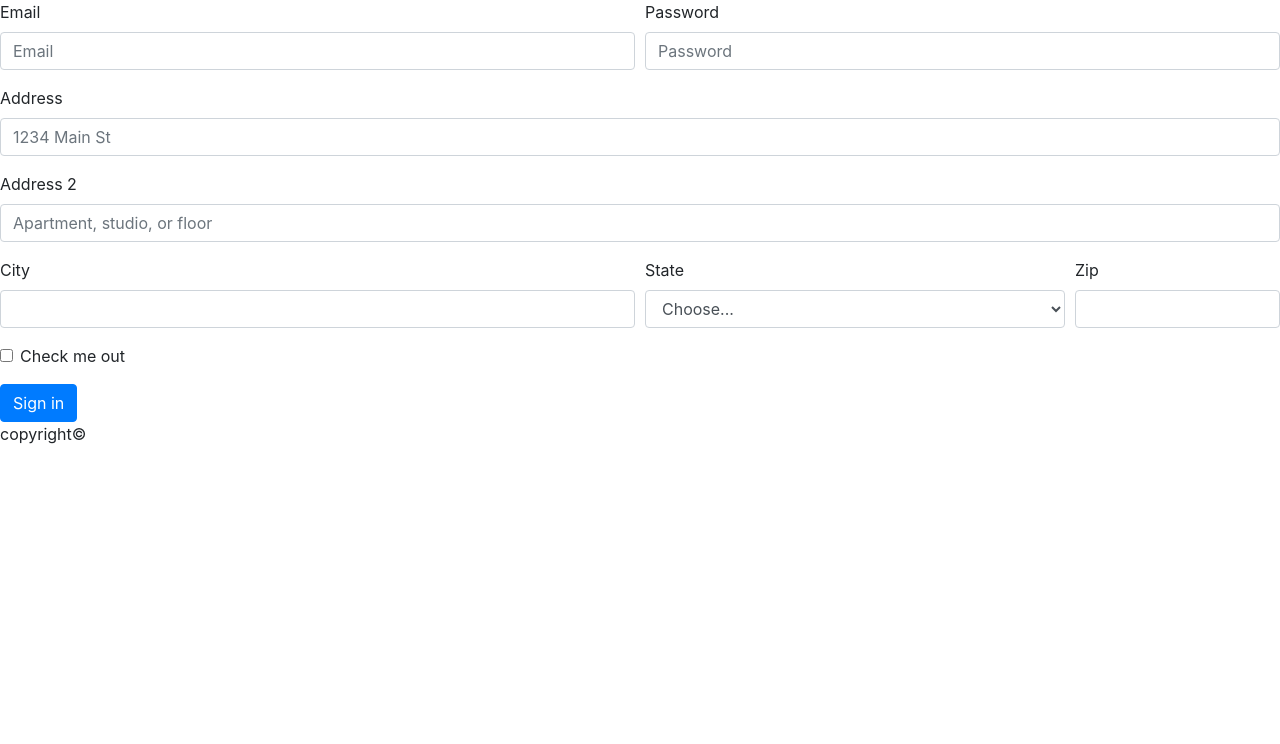
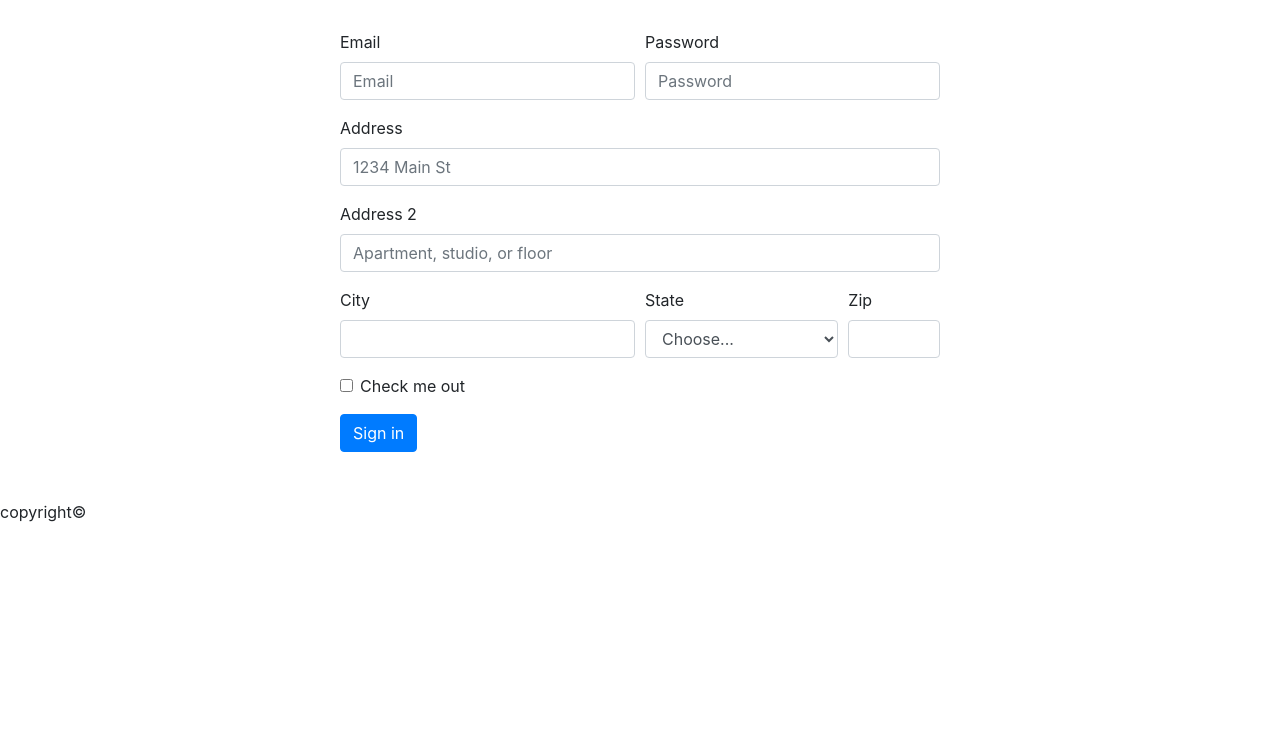
Before and after one commit to melbelachew/Project-1, a plain HTML site: page index.html in a window 1280 px wide. Shown: the part 56-800 px from the top of the page. Drawn offline with nearby package versions, Linux system fonts and the light colour scheme.

Commit message:
form styling

```diff
--- a/index.html
+++ b/index.html
@@ -3,20 +3,18 @@
     <head>
         <title></title>
         <link rel="stylesheet" href="https://stackpath.bootstrapcdn.com/bootstrap/4.1.3/css/bootstrap.min.css" integrity="sha384-MCw98/SFnGE8fJT3GXwEOngsV7Zt27NXFoaoApmYm81iuXoPkFOJwJ8ERdknLPMO" crossorigin="anonymous">
+        <link rel="stylesheet" type="text/css" href="./style.css">
     </head>
     <body>
-
-            <div class="container">
                 <nav class="navbar navbar-light bg-light">
                     <a class="navbar-brand">Trip to the Moon</a>
                     <form class="form-inline">
                       <input class="form-control mr-sm-2" type="search" placeholder="Search" aria-label="Search">
                       <button class="btn btn-outline-success my-2 my-sm-0" type="submit">Search</button>
                     </nav>
-                </div>
             </header>
             <main>
-
+            <div class="container">
             <section id="form">
                     <form>
                             <div class="form-row">
@@ -66,6 +64,7 @@
                           </form>
 
     </section>
+</div>
     </main>
 
     <footer>
--- a/style.css
+++ b/style.css
@@ -0,0 +1,10 @@
+.container{
+    width: 50%;
+    margin: 10 auto;
+    position: relative;
+    padding: 20px 10px 10px 10px;
+}
+section#form {
+    min-height: 470px;
+    padding: 10px 10px 10px 10px;
+  }
```
